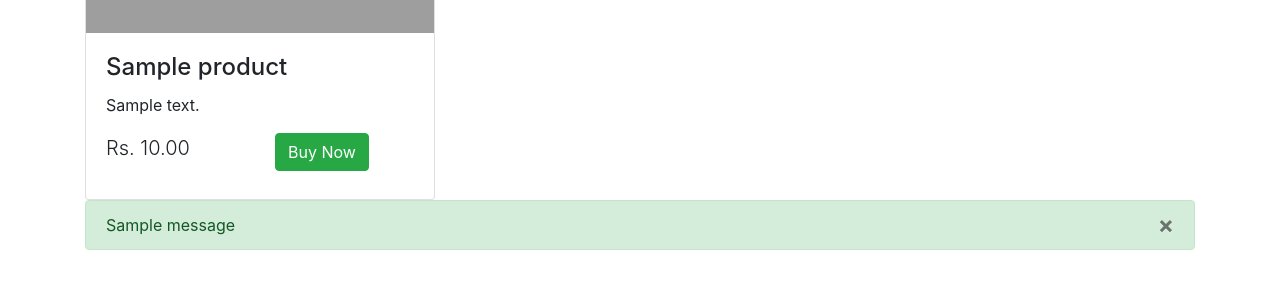
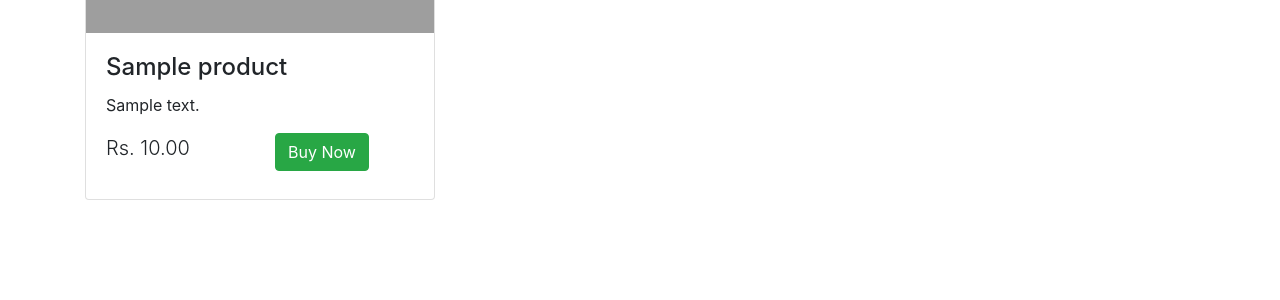
Before and after one commit to Shivamgera/roiim-commerce, a Django app: template templates/product/product_list.html in a window 1280 px wide. Shown: the part 219-519 px from the top of the page. Run offline with Django 3.2, Linux system fonts and the light colour scheme; the template is opened without the code that fills it: values that come from a table or form of the project are taken from there, others are empty; tables that the repository leaves empty hold one stand-in row (values such as "Sample post"); one stand-in notice (Sample message) is shown; parts of the project's set-up code (start-up, migrations or seed data) failed here and were passed over; some libraries are stand-ins or nearby versions; grey boxes are pictures that could not be loaded.

Commit message:
design fix 2

```diff
--- a/templates/product/product_list.html
+++ b/templates/product/product_list.html
@@ -39,14 +39,4 @@
         </div>
         {% endfor %}
     </div>
-    <div>
-        {% if messages %}
-            {% for message in messages %}
-              <div class="alert{% if message.tags %} alert-{{ message.tags }}{% endif %}">
-                <button type="button" class="close" data-dismiss="alert" aria-hidden="true">&times;</button>
-                {{ message }}
-              </div>
-            {% endfor %}
-          {% endif %}
-    </div>
 </div>
```
